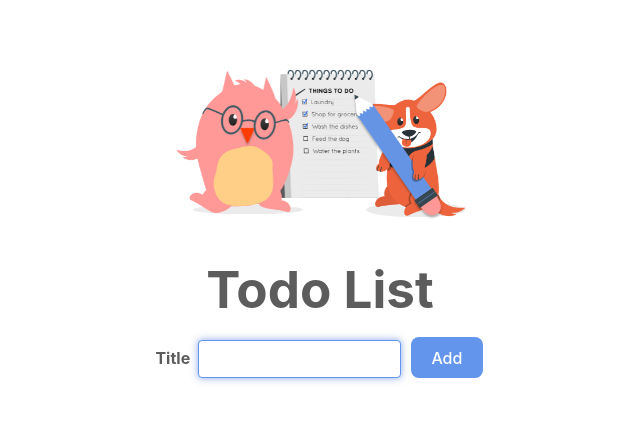
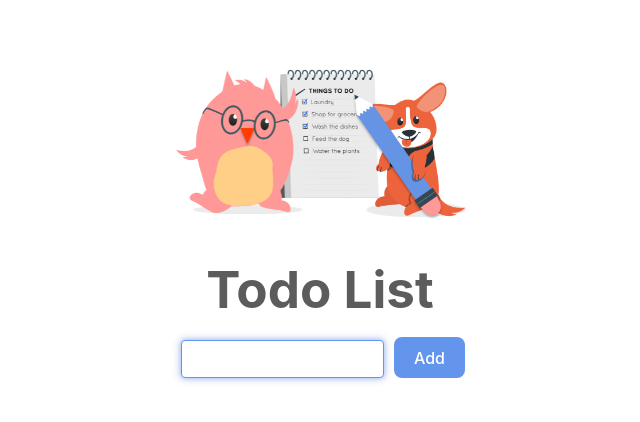
Before and after one commit to cherise231/react-todo, a React (Vite) app: page / in a window 1280 px wide. Shown: the top 422 px of the page, without its empty margins (320-960 px from the left). Built offline with nearby package versions, Linux system fonts and the light colour scheme.

Commit message:
fixed typos

```diff
--- a/src/InputWithLabel.jsx
+++ b/src/InputWithLabel.jsx
@@ -1,7 +1,7 @@
 import React, { useEffect, useRef } from "react"; //imported useEffect and useRef from react
 
 //Declare InputWithLabel component with props todoTitle and handleTitleChange; making it reusable
-const InputWithLabel = ({ todoTitle, handleTitleChange, label }) => {
+const InputWithLabel = ({ todoTitle, handleTitleChange, children }) => {
   //created a useRef with value null
   const inputRef = useRef(null);
   //created a useEffect hook to focus on input element
@@ -12,7 +12,7 @@ const InputWithLabel = ({ todoTitle, handleTitleChange, label }) => {
   return (
     <>
       {/*added label prop to the InputWithLabel component*/}
-      <label htmlFor="todoTitle">{label}</label>
+      <label htmlFor="todoTitle">{children}</label>
       <input
         name="title"
         id="todoTitle"
```
